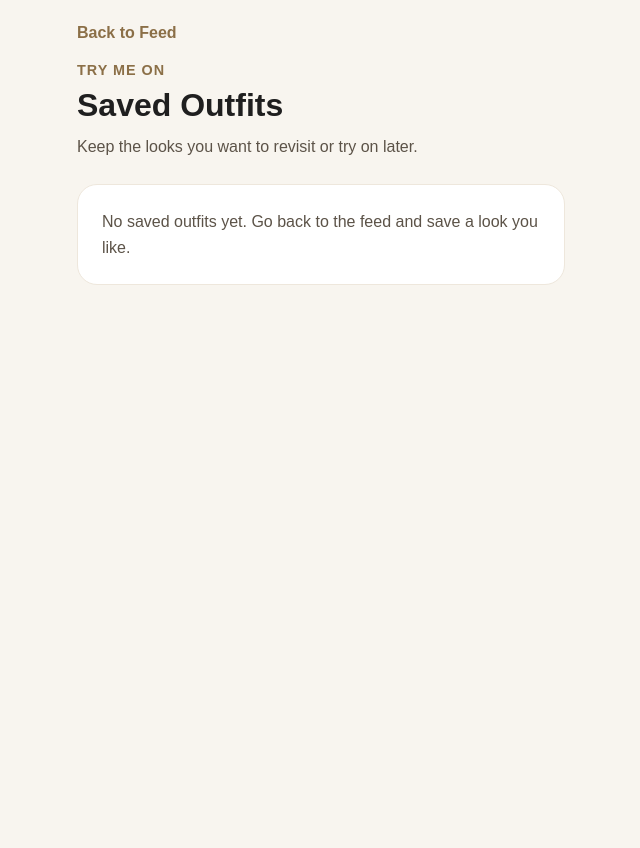
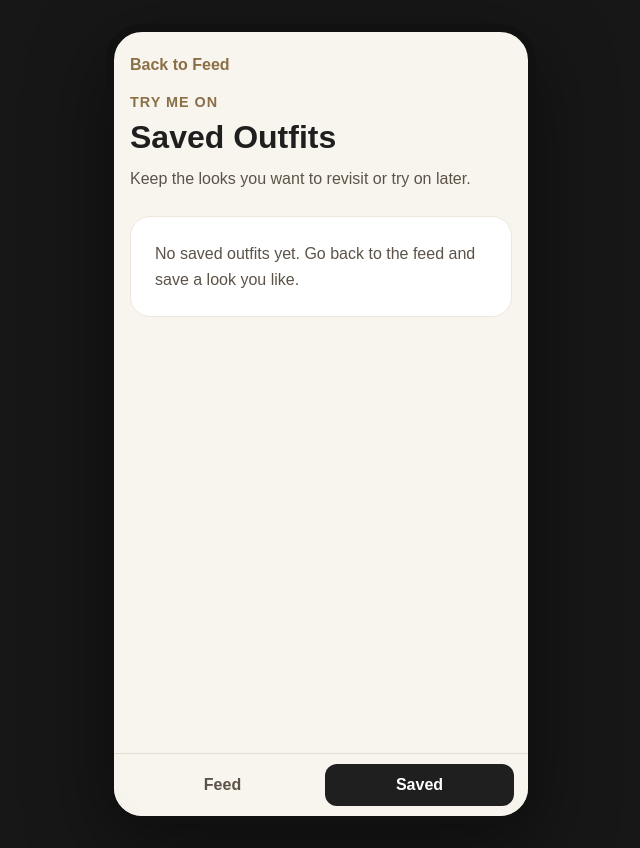
Before and after one commit to ta455/try-me-on-app, a React (Vite) app: page /saved in a window 1280 px wide. Shown: the whole page, without its empty margins (319-959 px from the left). Before the commit the page ends 800 px from the top, so only its background shows below. Built offline with nearby package versions, Linux system fonts and the light colour scheme.

Commit message:
Add bottom navigation

```diff
--- a/src/App.jsx
+++ b/src/App.jsx
@@ -3,16 +3,22 @@ import FeedPage from "./pages/FeedPage";
 import OutfitDetailPage from "./pages/OutfitDetailPage";
 import TryOnPage from "./pages/TryOnPage";
 import SavedPage from "./pages/SavedPage";
+import BottomNav from "./components/BottomNav";
 
 function App() {
   return (
     <BrowserRouter>
+      <div className="phone-shell">
+        <main className="app-content">
           <Routes>
             <Route path="/" element={<FeedPage />} />
             <Route path="/outfit/:id" element={<OutfitDetailPage />} />
             <Route path="/try-on/:id" element={<TryOnPage />} />
             <Route path="/saved" element={<SavedPage />} />
           </Routes>
+        </main>
+        <BottomNav />
+      </div>
     </BrowserRouter>
   );
 }
--- /dev/null
+++ b/src/components/BottomNav.jsx
@@ -0,0 +1,56 @@
+import { Link, useLocation } from "react-router-dom";
+
+export default function BottomNav() {
+  const location = useLocation();
+
+  function isActive(path) {
+    return location.pathname === path;
+  }
+
+  return (
+    <nav className="bottom-nav"
+      style={{
+        position: "sticky",
+        bottom: 0,
+        left: 0,
+        right: 0,
+        display: "grid",
+        gridTemplateColumns: "1fr 1fr",
+        gap: "8px",
+        padding: "10px 14px",
+        background: "rgba(248, 245, 239, 0.96)",
+        borderTop: "1px solid #e6ddd0",
+        backdropFilter: "blur(10px)",
+        zIndex: 20,
+      }}
+    >
+      <Link
+        to="/"
+        style={{
+          textAlign: "center",
+          padding: "12px",
+          borderRadius: "12px",
+          fontWeight: "700",
+          background: isActive("/") ? "#1f1f1f" : "transparent",
+          color: isActive("/") ? "#fff" : "#5c5348",
+        }}
+      >
+        Feed
+      </Link>
+
+      <Link
+        to="/saved"
+        style={{
+          textAlign: "center",
+          padding: "12px",
+          borderRadius: "12px",
+          fontWeight: "700",
+          background: isActive("/saved") ? "#1f1f1f" : "transparent",
+          color: isActive("/saved") ? "#fff" : "#5c5348",
+        }}
+      >
+        Saved
+      </Link>
+    </nav>
+  );
+}
--- a/src/index.css
+++ b/src/index.css
@@ -12,7 +12,7 @@ body,
 
 body {
   font-family: Arial, sans-serif;
-  background: #f8f5ef;
+  background: #171717;
   color: #1f1f1f;
 }
 
@@ -30,3 +30,57 @@ img {
   display: block;
   max-width: 100%;
 }
+
+.phone-shell {
+  width: 100%;
+  max-width: 430px;
+  min-height: 100svh;
+  margin: 0 auto;
+  background: #f8f5ef;
+  position: relative;
+}
+
+@media (min-width: 520px) {
+  body {
+    padding: 24px 0;
+  }
+
+  .phone-shell {
+    min-height: calc(100svh - 48px);
+    border: 8px solid #111;
+    border-radius: 36px;
+    overflow: hidden;
+    box-shadow: 0 24px 80px rgba(0, 0, 0, 0.45);
+  }
+}
+
+.phone-shell {
+  position: relative;
+  max-width: 430px;
+  height: 100svh;
+  margin: 0 auto;
+  background: #f8f5ef;
+  overflow: hidden;
+}
+
+.app-content {
+  height: 100%;
+  overflow-y: auto;
+  padding-bottom: 90px;
+  box-sizing: border-box;
+}
+
+.bottom-nav {
+  position: absolute;
+  left: 0;
+  right: 0;
+  bottom: 0;
+  z-index: 1000;
+
+  background: #fffaf0;
+  border-top: 1px solid #e5d8bd;
+  padding: 12px 16px;
+  display: flex;
+  justify-content: space-around;
+  box-sizing: border-box;
+}
--- a/src/pages/FeedPage.jsx
+++ b/src/pages/FeedPage.jsx
@@ -1,4 +1,3 @@
-import { Link } from "react-router-dom";
 import outfits from "../data/outfits";
 import OutfitCard from "../components/OutfitCard";
 
@@ -6,23 +5,12 @@ export default function FeedPage() {
   return (
     <div
       style={{
-        padding: "24px 16px 40px",
+        padding: "24px 16px 96px",
         maxWidth: "520px",
         margin: "0 auto",
       }}
     >
       <div style={{ marginBottom: "24px" }}>
-        <Link
-          to="/saved"
-          style={{
-            display: "inline-block",
-            marginBottom: "18px",
-            color: "#8b6f47",
-            fontWeight: "600",
-          }}
-        >
-          View saved outfits
-        </Link>
         <p
           style={{
             fontSize: "0.9rem",
--- a/src/pages/SavedPage.jsx
+++ b/src/pages/SavedPage.jsx
@@ -11,7 +11,7 @@ export default function SavedPage() {
   return (
     <div
       style={{
-        padding: "24px 16px 40px",
+        padding: "24px 16px 96px",
         maxWidth: "520px",
         margin: "0 auto",
       }}
```
Lines whose indentation alone changed are shown as unchanged.
